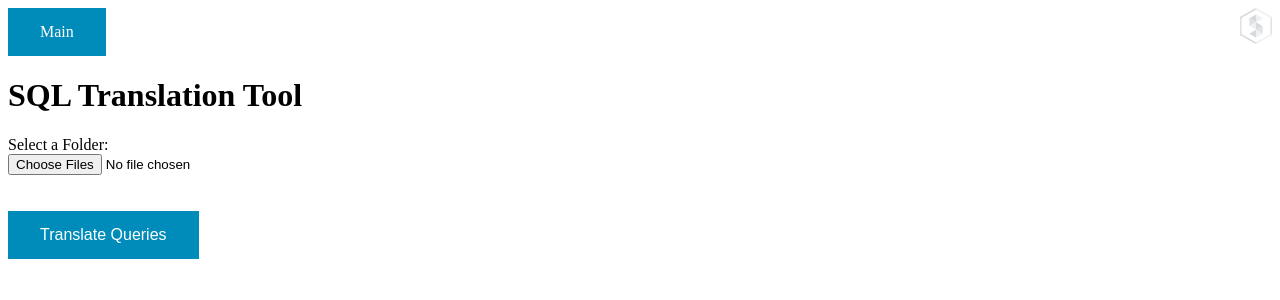
After one commit to Htorres99/RedshiftParserTool, a Flask app: page /bulk_translate in a window 1280 px wide. The commit adds this page. Shown: the top 300 px of the page. Run offline with Flask 3, Linux system fonts and the light colour scheme.

Commit message:
Bulk Translate

```diff
--- a/app.py
+++ b/app.py
@@ -1,15 +1,23 @@
-from flask import Flask, render_template, request, send_file
+import shutil
+from flask import Flask, json, render_template, request, send_file, jsonify
+from werkzeug.utils import secure_filename
 from reserved_words_mapping import RESERVED_WORDS_MAPPING
 import io
 import re
+import os, zipfile, tempfile
 
 app = Flask(__name__)
+app.config['UPLOAD_FOLDER'] = 'uploaded_files'  # Temporary folder to store uploaded files
+app.config['MAX_CONTENT_LENGTH'] = 512 * 1024 * 1024  # 16 MB max upload size, adjust as needed
 
 # Translate PostgreSQL to Redshift
 def translateQuery(postgres_query):
     print("Translating... ")
 
     redshift_query = postgres_query
+
+    redshift_query = checkAssert(redshift_query)
+
     for postgres_word, redshift_word in RESERVED_WORDS_MAPPING.items():
         redshift_query = re.sub(r'\b' + re.escape(postgres_word) + r'\b',
                                 redshift_word,
@@ -20,6 +28,7 @@ def translateQuery(postgres_query):
     redshift_query = replaceIntervalFunctions(redshift_query)
 
     return redshift_query
+
 
 def formatQuery(redshift_query):
     # Remove comment lines that start with --
@@ -50,6 +59,39 @@ def replaceIntervalFunctions(redshift_query):
             print(lines[i])
 
     return '\n'.join(lines)
+
+
+def checkAssert(redshift_query):
+    line1 = "do $$begin assert (select max(run_ts) from lake.celink_assignmenttracking) >= current_date,'celink_assignmenttracking refresh not complete'; end$$;"
+    line2 = "do $$begin assert (select max(run_ts) from lake.celink_assignmentdocs) >= current_date,'celink_assignmentdocs refresh not complete'; end$$;"
+
+    replace_line1 = "CALL check_celink_assignmenttracking_refresh();"
+    replace_line2 = "CALL check_celink_assignmentdocs_refresh();"
+
+    # Break the original query into lines
+    lines = redshift_query.splitlines()
+
+    if lines[0] == line1 and lines[1] == line2:
+        lines[0] = replace_line1
+        lines[1] = replace_line2
+
+    return "\n".join(lines)
+
+# TODO: Working on logic to modify Values to use UNION ALL.
+def replaceValuesFunctions(redshift_query):
+    '''SELECT Z.*
+    FROM (VALUES
+        (272, 'TransferLetter'),
+        (2796, 'AssignmentFileImaged'),
+        (5063, 'PermExclude'),
+        (3405, 'Exclude'),
+        (3406, 'Include'),
+        (538, 'Exclude'),
+        (5111, 'Exclude')
+    ) AS Z(StepNumber, StepType)'''
+
+    select_pattern = re.compile(r"^(.*\s)SELECT\s+\w+\.\*\s+FROM\s+\(\s*VALUES\s+\((?:\s*\d+\s*,\s*'[^']*'\s*\)\s*,?)+\)\s*\)\s+AS\s+\w+\(\s*\w+\s*,\s*\w+\s*\)")
+    return None
 
 
 @app.route('/', methods=['GET', 'POST'])
@@ -87,6 +129,7 @@ def downloadQuery():
         mimetype='text/sql'
     )
 
+
 @app.route('/download/original', methods=['POST'])
 def downloadOriginalQuery():
     report_id = request.form['report_id']
@@ -101,5 +144,75 @@ def downloadOriginalQuery():
         mimetype='text/sql'
     )
 
+
+@app.route('/bulk_translate', methods=['GET', 'POST'])
+def bulkTranslate():
+    if request.method == 'GET':
+        return render_template('bulk_translate.html')
+
+    if request.method == 'POST':
+        # Retrieve uploaded files from the request
+        uploaded_files = request.files.getlist('files')
+        if not uploaded_files:
+            return jsonify({'error': 'No files uploaded.'}), 400
+
+        processed_files = []
+        temp_dir = tempfile.mkdtemp()
+
+        try:
+            for file in uploaded_files:
+                original_filename = file.filename
+                if '/' in original_filename or '\\' in original_filename:
+                    # Handle both Unix and Windows path separators
+                    original_filename = original_filename.replace('\\', '/').split('/', 1)[-1]
+
+                file_name, file_ext = os.path.splitext(original_filename)
+                file_name = original_filename.split('/', 1)[-1]
+                print(f"FILE: {file_name} \nEXT : {file_ext}")
+
+                # Ensure directory structure is maintained
+                relative_path = os.path.dirname(original_filename)
+                temp_file_dir = os.path.join(temp_dir, relative_path)
+                os.makedirs(temp_file_dir, exist_ok=True)
+                print(f"REL PATH: {relative_path} \nTEMP DIR : {temp_file_dir}")
+
+                # Read original file content
+                content = file.read().decode('utf-8')
+
+                # Process the content (translate the query)
+                translated_content = translateQuery(content)
+
+                # Create the translated filename with -RV suffix
+                translated_filename = f"{file_name}-RV{file_ext}"
+                translated_file_path = os.path.join(temp_file_dir, translated_filename)
+                print(f"TRANS FILE PATH: {translated_file_path}")
+                print(f"TRANS FILE NAME: {translated_filename}")
+
+                # Write the translated content to a new temporary file
+                with open(translated_file_path, 'w', encoding='utf-8') as translated_file:
+                    translated_file.write(translated_content)
+
+                # Keep track of the processed files
+                processed_files.append(translated_file_path)
+
+            # Create a zip file containing all processed files
+            print("Creating ZIP file...")
+            zip_filename = os.path.join(temp_dir, 'translated_files.zip')
+            with zipfile.ZipFile(zip_filename, 'w') as zipf:
+                for file_path in processed_files:
+                    zipf.write(file_path, os.path.relpath(file_path, temp_dir))
+
+            # Ensure all files are closed before sending the zip file
+            if zipf.fp is not None:
+                zipf.close()
+            print(f"ZIP file closed successfully, sending from {zip_filename}")
+            return send_file(zip_filename, as_attachment=True, download_name='translated_files.zip')
+        finally:
+            # Clean up the temporary directory and all its contents after response
+            try:
+                shutil.rmtree(temp_dir)
+            except Exception as e:
+                print(f"Error cleaning up temporary directory: {e}")
+
 if __name__ == '__main__':
     app.run(debug=True)
--- /dev/null
+++ b/templates/bulk_translate.html
@@ -0,0 +1,66 @@
+<!DOCTYPE html>
+<html lang="en">
+<head>
+    <meta charset="UTF-8">
+    <meta name="viewport" content="width=device-width, initial-scale=1.0">
+    <title>Postgres to Redshift Query Translator</title>
+    <style>
+        .column {
+            float: left;
+            width: 50%;
+        }
+
+        .row:after {
+            content: "";
+            display: table;
+            clear: both;
+        }
+
+        .button {
+            background-color: #008CBA; /* Blue */
+            border: none;
+            color: white;
+            padding: 15px 32px;
+            text-align: center;
+            text-decoration: none;
+            display: inline-block;
+            font-size: 16px;
+        }
+
+        .image {
+            width: 5%;
+            height: auto;
+            display: block;
+            margin-left: auto;
+        }
+    </style>
+</head>
+<body>
+    <div class="row">
+        <div class="column">
+            <div class="link">
+                <a href="{{ url_for('index') }}" class="button">Main</a>
+            </div>
+        </div>
+        <div class="column">
+            <img src="static/Simpat-logo-white.svg" alt="Avatar" class="image">
+        </div>
+        <br>
+    </div>
+    <div class="row">
+        <div class="column">
+            <h1>SQL Translation Tool</h1>
+            <form action="/bulk_translate" method="post" enctype="multipart/form-data">
+                <label for="folder_input">Select a Folder:</label><br>
+                <div class="row">
+                    <input type="file" name="files" multiple webkitdirectory directory>
+                </div>
+                <br><br>
+                <div class="row">
+                    <button type="submit" class="button">Translate Queries</button>
+                </div>
+            </form>
+        </div>
+    </div>
+</body>
+</html>
```
Also changed, not shown: templates/index.html (+32 -3 lines), static/Simpat-logo-white.svg (added).
